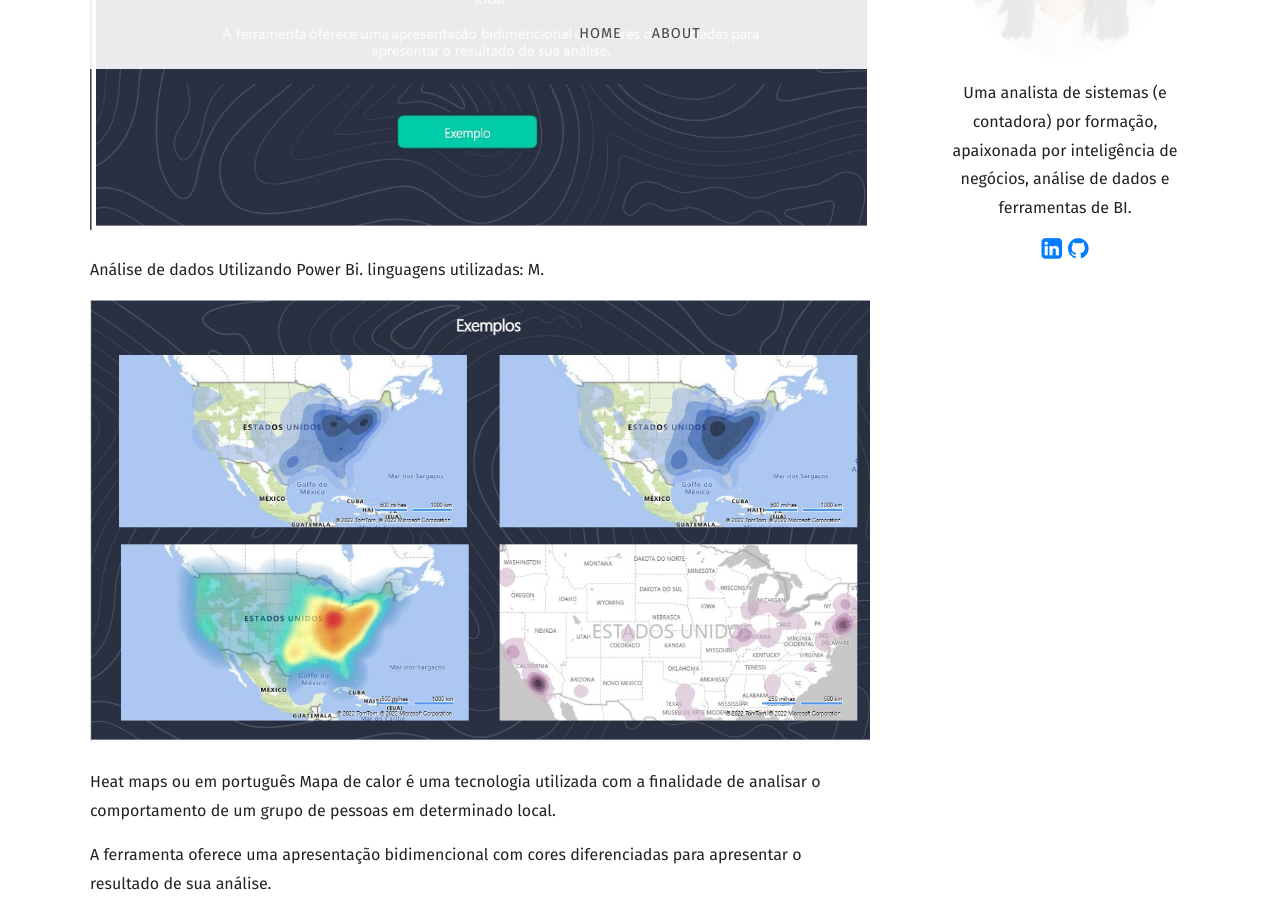
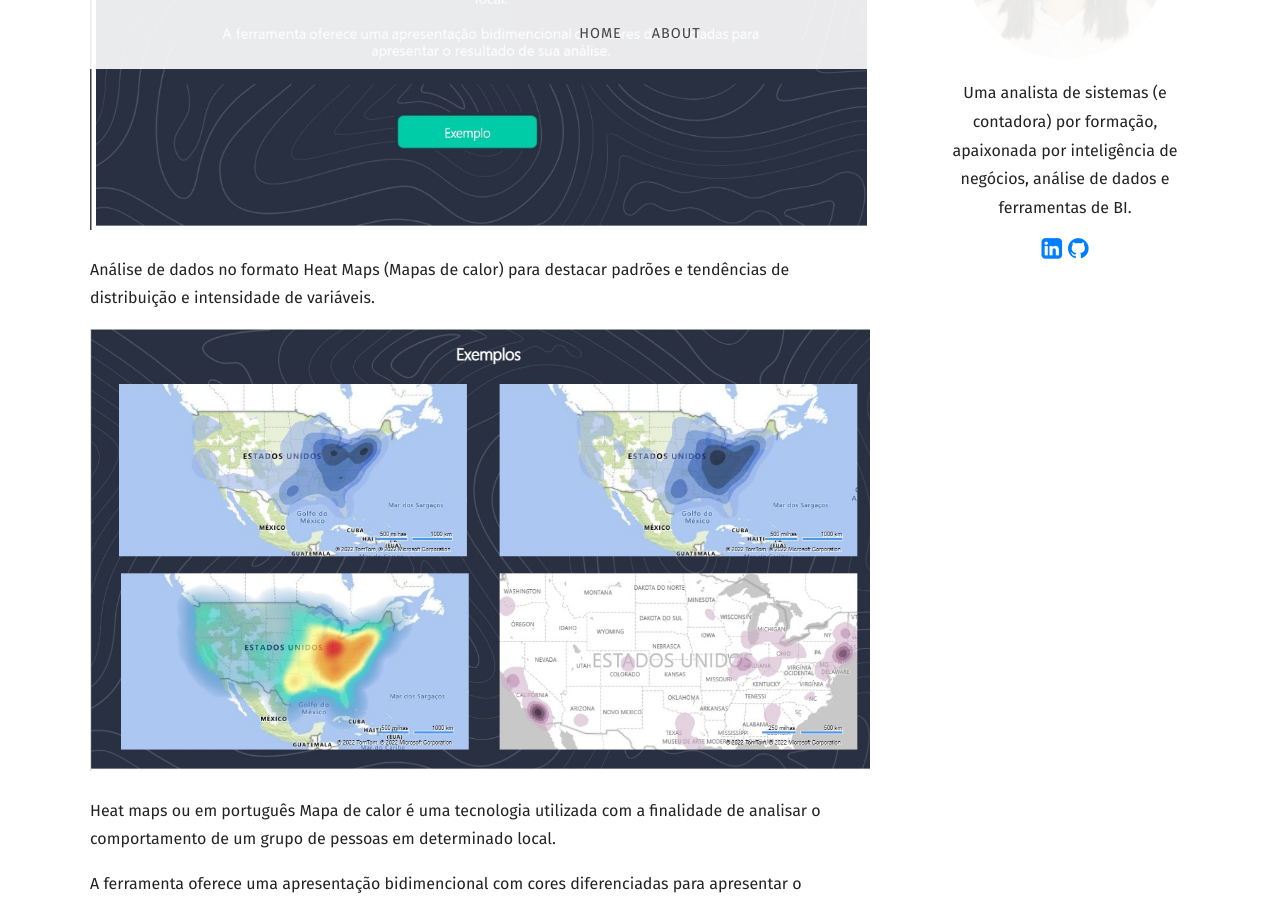
Before and after one commit to Giovanacarmazio/Portifolio, a Jekyll site: the page built from _posts/2022-08-23-Heat Map.md, in a window 1280 px wide and 900 px high, scrolled down 509 px. Built offline with Jekyll 4.4.1, drawn with Linux system fonts in a browser that asks for light colours; nearby versions of some CDN libraries; some web fonts are replaced; library files that are not in the unit come from our copies.

Commit message:
Update 2022-08-23-Heat Map.md

```diff
--- a/_posts/2022-08-23-Heat Map.md
+++ b/_posts/2022-08-23-Heat Map.md
@@ -9,7 +9,7 @@ recipe:
 ---
 
 
-Análise de dados Utilizando Power Bi. linguagens utilizadas: M.
+Análise de dados no formato Heat Maps (Mapas de calor) para destacar padrões e tendências de distribuição e intensidade de variáveis.
 
 
 ![](https://raw.githubusercontent.com/Giovanacarmazio/portifolio/main/images/Heat%20Map%202.jpg)
```
